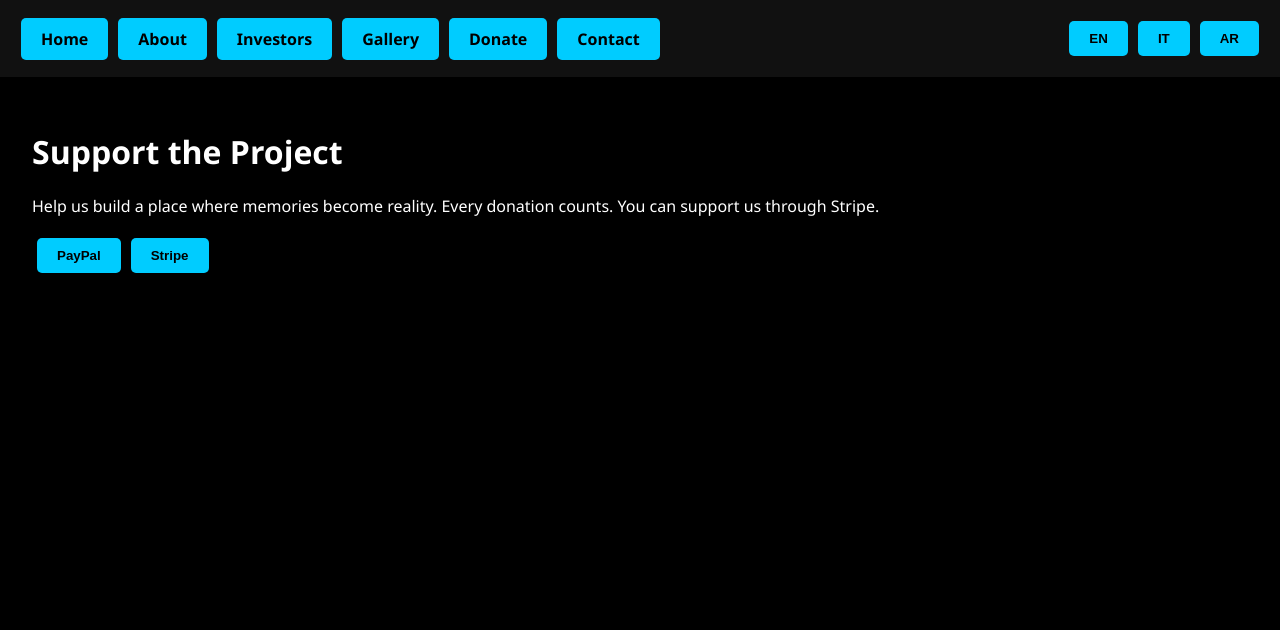
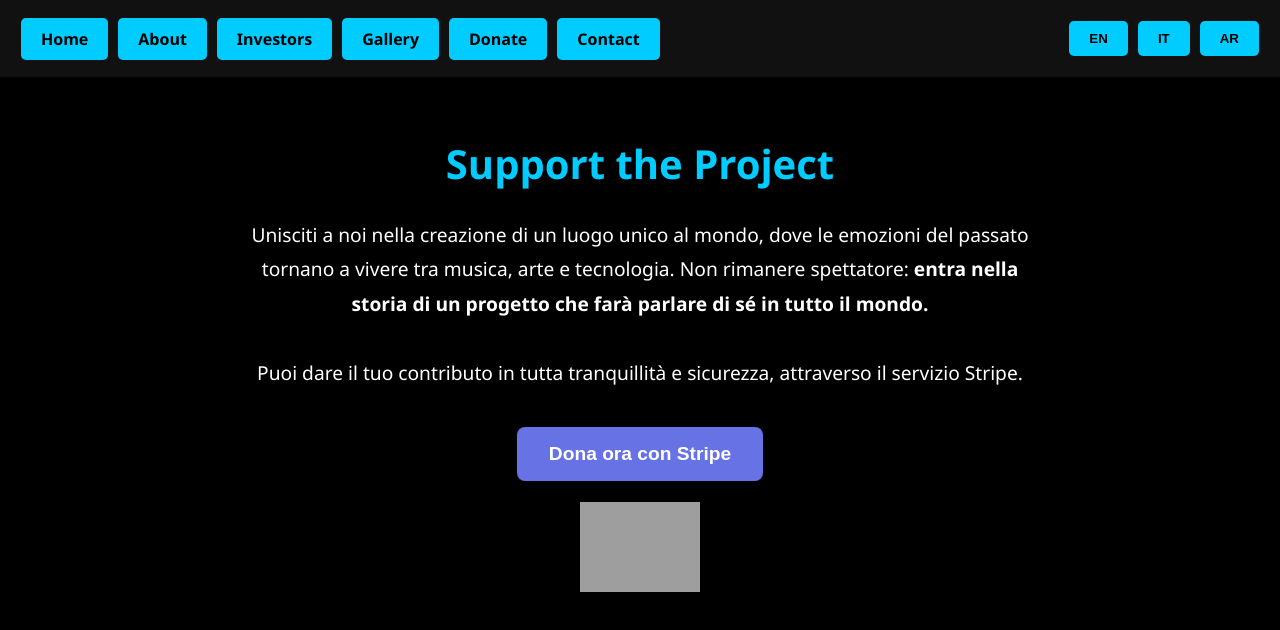
Before and after one commit to GoldRaziel/SRC6, a React (Create React App) app: page /donate in a window 1280 px wide. Shown: the top 630 px of the page. Built offline with nearby package versions, Linux system fonts and the light colour scheme; grey boxes are pictures that could not be loaded.

Commit message:
Update Donate.js

```diff
--- a/src/pages/Donate.js
+++ b/src/pages/Donate.js
@@ -1,20 +1,64 @@
 import React from 'react';
 import { useTranslation } from 'react-i18next';
+import stripeLogo from '../assets/images/stripe-logo.png'; // assicurati che questo file esista
 
 const Donate = () => {
   const { t } = useTranslation();
 
   return (
-    <div style={{ padding: '2rem' }}>
-      <h1>{t('donate_title')}</h1>
-      <p>{t('donate_text')}</p>
-      <div style={{ marginTop: '1rem' }}>
-        <a href="https://www.paypal.com/donate" target="_blank" rel="noreferrer">
-          <button>PayPal</button>
+    <div style={{ padding: '2rem', textAlign: 'center' }}>
+      {/* Titolo azzurro */}
+      <h1 style={{ color: '#00ccff', fontSize: '2.5rem' }}>
+        {t('donate_title')}
+      </h1>
+
+      {/* Frase emozionale */}
+      <p
+        style={{
+          fontSize: '1.2rem',
+          maxWidth: '800px',
+          margin: '1.5rem auto',
+          lineHeight: '1.8',
+        }}
+      >
+        Unisciti a noi nella creazione di un luogo unico al mondo, dove le emozioni
+        del passato tornano a vivere tra musica, arte e tecnologia. Non rimanere
+        spettatore: <strong>entra nella storia di un progetto che farà parlare di sé in tutto il mondo.</strong>
+        <br /><br />
+        Puoi dare il tuo contributo in tutta tranquillità e sicurezza, attraverso il servizio Stripe.
+      </p>
+
+      {/* Bottone Stripe */}
+      <div style={{ marginTop: '2rem' }}>
+        <a
+          href="https://donate.stripe.com/aFafZi6HZcn76m8fHJfjG01"
+          target="_blank"
+          rel="noreferrer"
+        >
+          <button
+            style={{
+              padding: '1rem 2rem',
+              fontSize: '1.2rem',
+              borderRadius: '8px',
+              backgroundColor: '#6772e5',
+              color: '#fff',
+              border: 'none',
+              cursor: 'pointer',
+              transition: '0.3s',
+            }}
+          >
+            Dona ora con Stripe
+          </button>
         </a>
-        <a href="https://www.stripe.com/donate" target="_blank" rel="noreferrer">
-          <button>Stripe</button>
-        </a>
+
+        {/* Logo Stripe */}
+        <div style={{ marginTop: '1rem' }}>
+          <img
+            src={stripeLogo}
+            alt="Stripe"
+            style={{ width: '120px', margin: '0 auto', display: 'block' }}
+          />
+        </div>
       </div>
     </div>
   );
```
